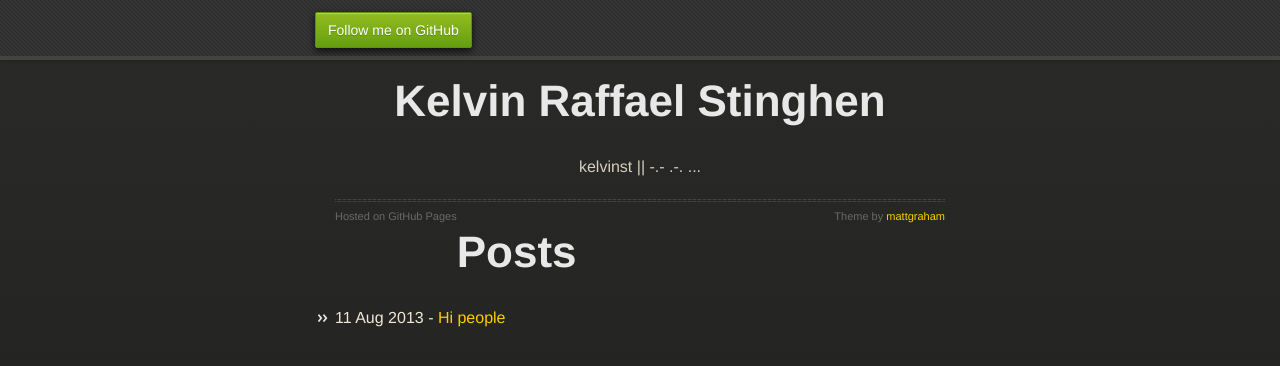
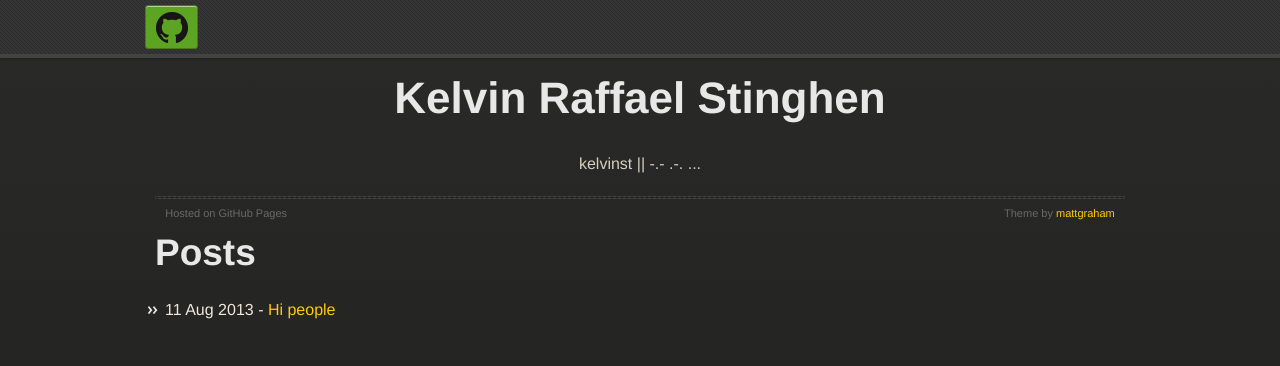
Before and after one commit to kelvinst/kelvinst.github.io, a Jekyll site: the page built from index.html, in a window 1280 px wide. Shown: the top 366 px of the page. Built offline with Jekyll 4.4.1, drawn with Linux system fonts in a browser that asks for light colours.

Commit message:
Positioning with foundation, now a responsive design!

```diff
--- a/Gemfile
+++ b/Gemfile
@@ -1,3 +1,4 @@
 # so, a gemfile for this project (:
 source 'https://rubygems.org'
 gem 'github-pages'
+gem 'wdm'
--- a/_layouts/default.html
+++ b/_layouts/default.html
@@ -15,39 +15,33 @@
 </head>
 
 <body>
-  <div id="header">
-    <nav>
-      <li class="fork"><a href="https://github.com/kelvinst">Follow me on GitHub</a></li>
-    </nav>
+  <header>
+    <div class="row">
+      <div class="nav-bar">
+        <ul class="button-group radius">
+          <li>
+            <a href="https://github.com/kelvinst" class="tiny button success"><img src="{{ site.url }}/img/github.png" /></a>
+          </li>
+        </ul>
       </div>
+    </div>
+  </header>
 
-  <div class="wrapper">
-    <section>
-      <div id="title">
+  <div class="row">
+    <div class="title large-12 columns">
       <h1>Kelvin Raffael Stinghen</h1>
       <p>kelvinst || -.- .-. ...</p>
       <hr>
-        <span class="credits left">Hosted on GitHub Pages</span>
-        <span class="credits right">Theme by <a href="https://twitter.com/michigangraham">mattgraham</a></span>
+      <div class="credits">
+        <div class="large-6 columns">Hosted on GitHub Pages</div>
+        <div class="right large-6 columns">Theme by <a href="https://twitter.com/michigangraham">mattgraham</a></div>
+      </div>
     </div>
 
+    <div class="large-12 columns">
       {{ content }}
-    </section>
     </div>
-
-  <!--[if !IE]><script>fixScale(document);</script><![endif]-->
-
-  <script type="text/javascript">
-    var gaJsHost = (("https:" == document.location.protocol) ? "https://ssl." : "http://www.");
-    document.write(unescape("%3Cscript src='" + gaJsHost + "google-analytics.com/ga.js' type='text/javascript'%3E%3C/script%3E"));
-  </script>
-
-  <script type="text/javascript">
-    try {
-      var pageTracker = _gat._getTracker("Kelvin Raffael Stinghen, kelvinst");
-      pageTracker._trackPageview();
-    } catch(err) {}
-  </script>
+  </div>
 </body>
 
 </html>
--- a/css/styles.css
+++ b/css/styles.css
@@ -10,16 +10,16 @@ body {
   background: linear-gradient(#2a2a29, #1c1c1c);
 }
 
-h1, h2, h3, h4, h5, h6 {
-  color: #e8e8e8;
-}
-
-h4, h5, h6 {
+h1, h2 {
   color: #e8e8e8;
 }
 
 h3 {
   color: #b6b6b6;
+}
+
+h4, h5, h6 {
+  color: #e8e8e8;
 }
 
 a {
@@ -37,17 +37,7 @@ a small {
 
 ul {
   list-style-image: url("../../img/bullet.png");
-}
-
-.wrapper {
-  max-width: 650px;
-  margin: 0 auto;
-  position: relative;
-  padding: 0 20px;
-}
-
-section img {
-  max-width: 100%;
+  margin-left: 10px;
 }
 
 blockquote {
@@ -102,20 +92,15 @@ hr {
   border: 0;
   outline: none;
   height: 3px;
-  background: transparent url("../../img/hr.gif") center center repeat-x;
+  background: transparent url("../../img/hr.gif") center center repeat;
 }
 
 dt {
   color: #F0E7D5;
 }
 
-#header {
-  z-index: 100;
-  left: 0px;
-  top: 0px;
-  height: 60px;
+header {
   width: 100%;
-  position: fixed;
   background: url("../../img/nav-bg.gif") #353535;
   border-bottom: 4px solid #434343;
   -moz-box-shadow: 0px 1px 3px rgba(0, 0, 0, 0.25);
@@ -123,115 +108,28 @@ dt {
   -o-box-shadow: 0px 1px 3px rgba(0, 0, 0, 0.25);
   box-shadow: 0px 1px 3px rgba(0, 0, 0, 0.25);
 }
-#header nav {
-  max-width: 650px;
-  margin: 6px auto;
-  background: blue;
+
+header .button-group .button {
+  margin: 5px;
 }
-#header nav li {
-  list-style: none;
-  display: inline;
-  color: white;
-  text-shadow: 0px 1px 0px rgba(0, 0, 0, 0.2);
-  font-size: 14px;
+
+.title {
+  border: 0;
 }
-#header nav li a {
-  color: white;
-  border: 1px solid #5d910b;
-  background: -webkit-gradient(linear, 50% 0%, 50% 100%, color-stop(0%, #93bd20), color-stop(100%, #659e10));
-  background: -webkit-linear-gradient(#93bd20, #659e10);
-  background: -moz-linear-gradient(#93bd20, #659e10);
-  background: -o-linear-gradient(#93bd20, #659e10);
-  background: -ms-linear-gradient(#93bd20, #659e10);
-  background: linear-gradient(#93bd20, #659e10);
-  -moz-border-radius: 2px;
-  -webkit-border-radius: 2px;
-  -o-border-radius: 2px;
-  -ms-border-radius: 2px;
-  -khtml-border-radius: 2px;
-  border-radius: 2px;
-  -moz-box-shadow: inset 0px 1px 0px rgba(255, 255, 255, 0.3), 0px 3px 7px rgba(0, 0, 0, 0.7);
-  -webkit-box-shadow: inset 0px 1px 0px rgba(255, 255, 255, 0.3), 0px 3px 7px rgba(0, 0, 0, 0.7);
-  -o-box-shadow: inset 0px 1px 0px rgba(255, 255, 255, 0.3), 0px 3px 7px rgba(0, 0, 0, 0.7);
-  box-shadow: inset 0px 1px 0px rgba(255, 255, 255, 0.3), 0px 3px 7px rgba(0, 0, 0, 0.7);
-  background-color: #93bd20;
-  padding: 10px 12px;
-  margin-top: 6px;
-  display: inline-block;
+.title h1 {
   text-align: center;
 }
-#header nav li a:hover {
-  background: -webkit-gradient(linear, 50% 0%, 50% 100%, color-stop(0%, #749619), color-stop(100%, #527f0e));
-  background: -webkit-linear-gradient(#749619, #527f0e);
-  background: -moz-linear-gradient(#749619, #527f0e);
-  background: -o-linear-gradient(#749619, #527f0e);
-  background: -ms-linear-gradient(#749619, #527f0e);
-  background: linear-gradient(#749619, #527f0e);
-  background-color: #659e10;
-  border: 1px solid #527f0e;
-  -moz-box-shadow: inset 0px 1px 1px rgba(0, 0, 0, 0.2), 0px 1px 0px rgba(0, 0, 0, 0);
-  -webkit-box-shadow: inset 0px 1px 1px rgba(0, 0, 0, 0.2), 0px 1px 0px rgba(0, 0, 0, 0);
-  -o-box-shadow: inset 0px 1px 1px rgba(0, 0, 0, 0.2), 0px 1px 0px rgba(0, 0, 0, 0);
-  box-shadow: inset 0px 1px 1px rgba(0, 0, 0, 0.2), 0px 1px 0px rgba(0, 0, 0, 0);
-}
-#header nav li.fork {
-  float: left;
-}
-
-section {
-  max-width: 650px;
-  margin-top: 70px;
-}
-section #title {
-  border: 0;
-  outline: none;
-}
-section #title h1 {
-  text-align: center;
-}
-section #title p {
+.title p {
   color: #d7cfbe;
   text-align: center;
 }
-section #title .credits {
+.credits {
   font-size: 11px;
   color: #696969;
   margin-top: -10px;
 }
-section #title .credits.left {
-  float: left;
-}
-section #title .credits.right {
-  float: right;
-}
-
-@media print, screen and (max-width: 720px) {
-  #title .credits {
-    display: block;
-    width: 100%;
-    text-align: center;
-  }
-  #title .credits .left {
-    float: none;
-    display: block;
-  }
-  #title .credits .right {
-    float: none;
-    display: block;
-  }
-}
-@media print, screen and (max-width: 480px) {
-  #header {
-    margin-top: -20px;
-  }
-
-  section {
-    margin-top: 40px;
-  }
-
-  nav {
-    display: none;
-  }
+.credits .right {
+  text-align: right;
 }
 
 img[alt=emoji] {
--- a/index.html
+++ b/index.html
@@ -2,7 +2,7 @@
 layout: default
 ---
 
-<h1>Posts</h1>
+<h2>Posts</h2>
 <ul>
   {% for post in site.posts %}
     <li><span>{{ post.date | date_to_string }}</span> - <a href="{{ post.url }}">{{ post.title }}</a></li>
```
Lines whose indentation alone changed are shown as unchanged.
